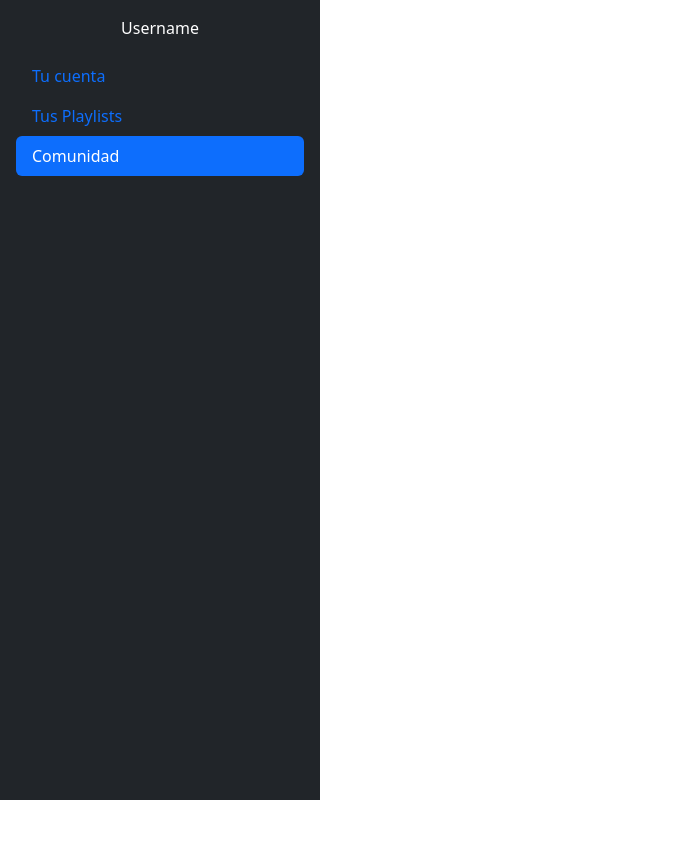
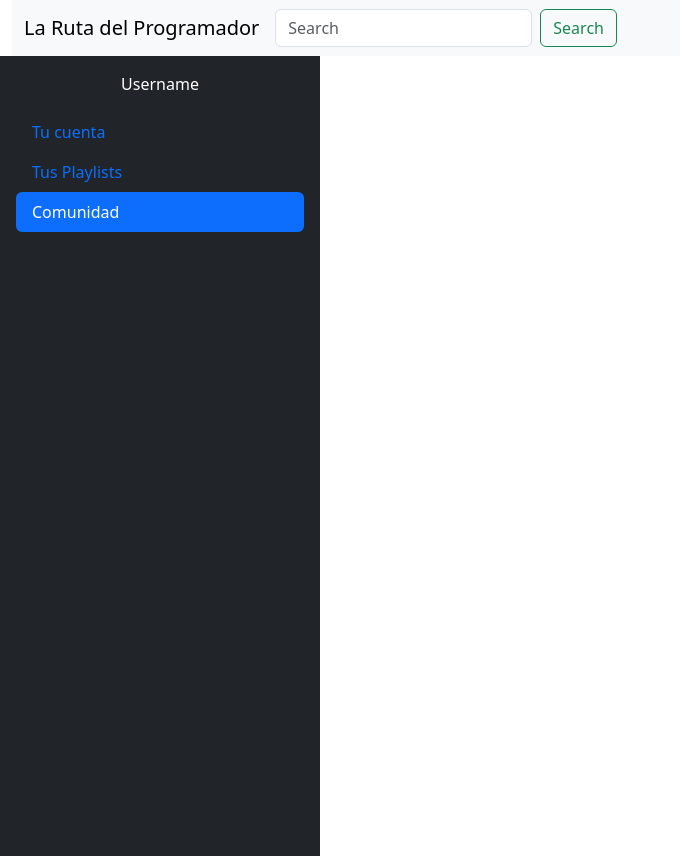
Before and after one commit to CodeMasterChefs/Frontend-Ruta-Programador, a React (Vite) app: page / in a window 1280 px wide. Shown: the whole page, without its empty margins (0-680 px from the left). Before the commit the page ends 800 px from the top, so only its background shows below. Built offline with nearby package versions, Linux system fonts and the light colour scheme.

Commit message:
Creacion componente Navbar

```diff
--- a/src/App.jsx
+++ b/src/App.jsx
@@ -4,11 +4,13 @@ import { Routes, Route } from "react-router-dom";
 import HomePage from "./Pages/HomePage/HomePage";
 import SideBar from "./Components/SideBar/SideBar";
 import MisPlaylistsPage from "./Pages/MisPlaylistsPage/MisPlaylistsPage";
+import NavBar from "./Components/NavBar/NavBar";
 //import CrearPlaylist from "./Components/CrearPlaylist/CrearPlaylist";
 function App() {
   return (
     <>
       <div className="container-fluid">
+        <NavBar />
         <div className="row">
           <div className="col-sm-3 px-0">
             <SideBar />
--- /dev/null
+++ b/src/Components/NavBar/NavBar.jsx
@@ -0,0 +1,35 @@
+const NavBar = () => {
+  return (
+    <nav className="navbar navbar-expand-lg bg-body-tertiary ">
+      <div className="container-fluid">
+        <a className="navbar-brand" href="#">
+          La Ruta del Programador
+        </a>
+        <form className="d-flex" role="search">
+          <input
+            className="form-control me-2"
+            type="search"
+            placeholder="Search"
+          />
+          <button className="btn btn-outline-success" type="submit">
+            Search
+          </button>
+        </form>
+        <button
+          className="navbar-toggler"
+          type="button"
+          data-bs-toggle="collapse"
+          data-bs-target="#navbarSupportedContent"
+        >
+          <span className="navbar-toggler-icon"></span>
+        </button>
+        <div
+          className="collapse navbar-collapse"
+          id="navbarSupportedContent"
+        ></div>
+      </div>
+    </nav>
+  );
+};
+
+export default NavBar;
```
